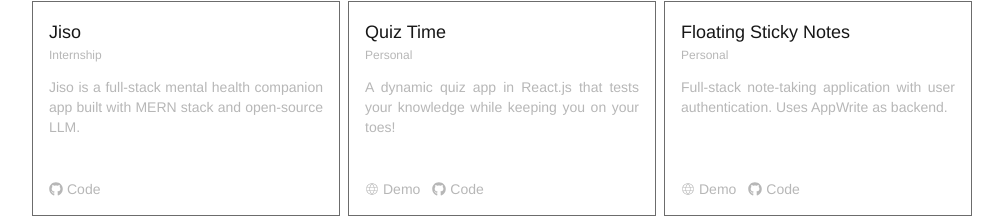
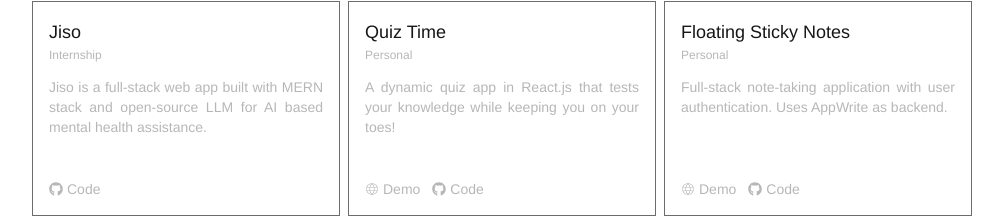
Before and after one commit to kuldp18/ksolanki.com, a Next.js app: page / in a window 1280 px wide. Shown: the part 617-834 px from the top of the page, without its empty margins (138-1141 px from the left). Built offline with nearby package versions, Linux system fonts and the light colour scheme; a web font is replaced by a local one.

Commit message:
improve Jiso description

```diff
--- a/components/Projects.js
+++ b/components/Projects.js
@@ -5,7 +5,7 @@ const projects = [
   {
     title: "Jiso",
     description:
-      "Jiso is a full-stack mental health companion app built with MERN stack and open-source LLM.",
+      "Jiso is a full-stack web app built with MERN stack and open-source LLM for AI based mental health assistance.",
     code: "https://github.com/kuldp18/jiso-frontend",
     type: "internship",
   },
```
